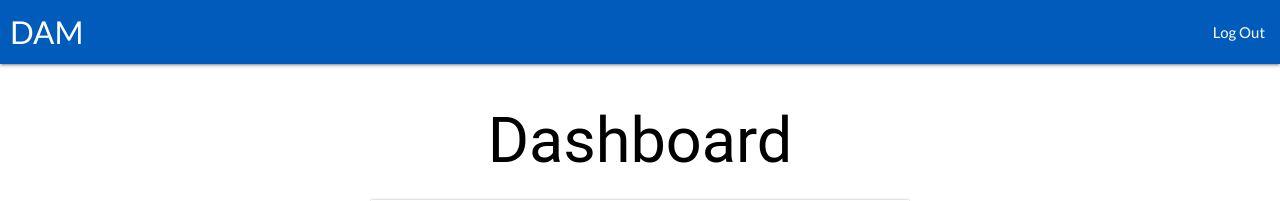
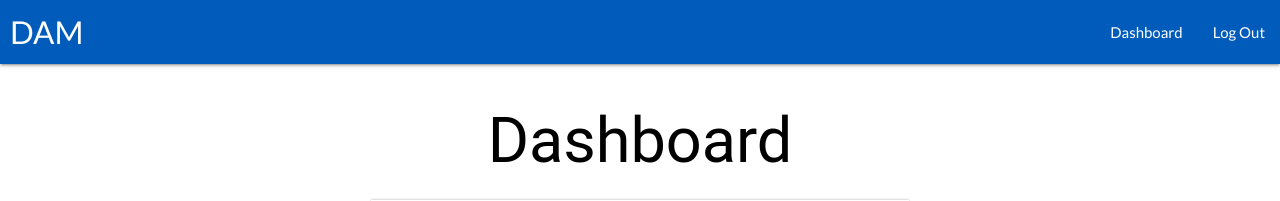
Before and after one commit to anandimous/DAM, a Django app: page /dashboard/ in a window 1280 px wide. Shown: the top 201 px of the page. Run offline with Django 3.2, Linux system fonts and the light colour scheme; the visitor is signed in with stand-in values (Sample User, id 1); parts of the project's set-up code (start-up, migrations or seed data) failed here and were passed over.

Commit message:
Added link to Dashboard in Header for logged in user

```diff
--- a/dam/core/templates/base.html
+++ b/dam/core/templates/base.html
@@ -22,7 +22,8 @@
             <a href="{% url 'inventory:index' %}" class="brand-logo" id="logo">DAM</a>
             <ul id="nav-mobile" class="right hide-on-med-and-down">
                 {% if user.is_authenticated %}
-                <li><a href="{% url 'users:log-out' %}">Log Out</a></li>
+                    <li><a href="{% url 'showDash' %}">Dashboard</a></li>
+                    <li><a href="{% url 'users:log-out' %}">Log Out</a></li>
                 {% else %}
                     <li><a href="{% url 'users:log-in' %}">Staff Log In</a></li>
                 {% endif %}
```
